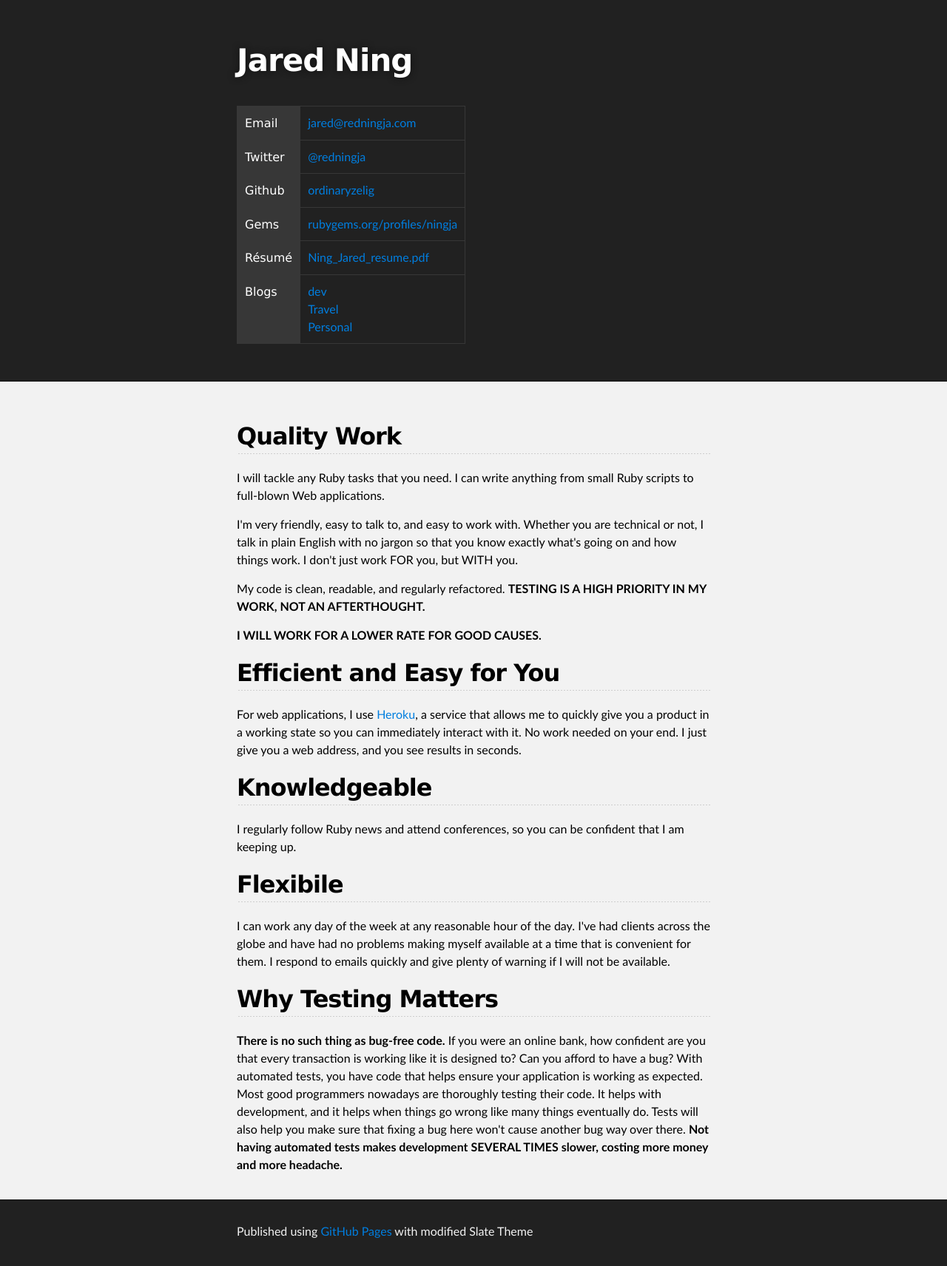
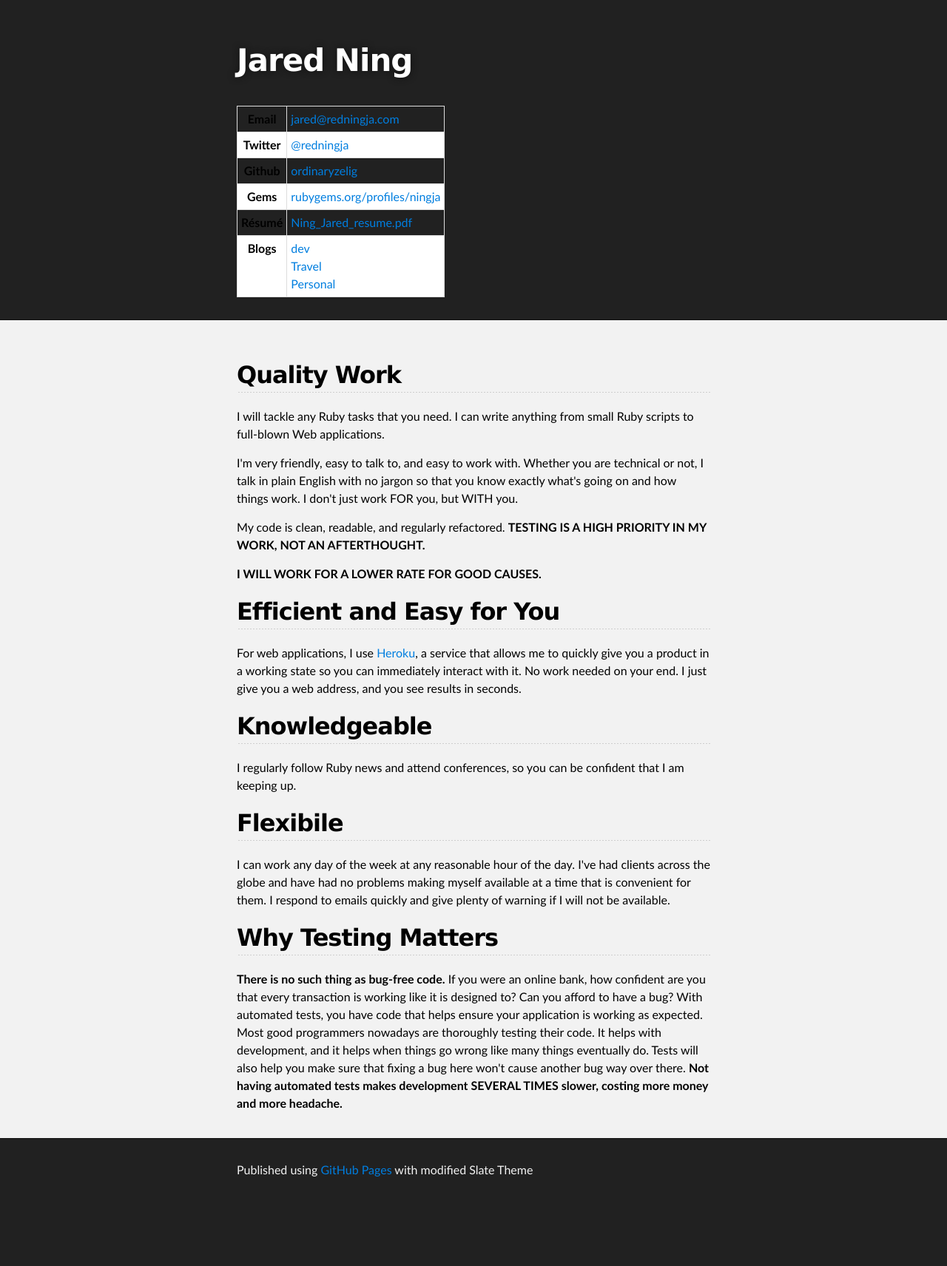
Before and after one commit to ordinaryzelig/ordinaryzelig.github.com, a Jekyll site: the page built from index.html, in a window 1280 px wide. Shown: the whole page at 74% size. Built offline with Jekyll 4.4.1, drawn with Linux system fonts in a browser that asks for light colours; after the commit the page ends 1629 px from its top, so only the background shows below that.

Commit message:
Edit CSS for gists.

```diff
--- a/_layouts/post.html
+++ b/_layouts/post.html
@@ -7,7 +7,9 @@
 
 {% if page.gist_id %}
 
-  <script src="https://gist.github.com/{{ page.gist_id }}.js"></script>
+  <div id="gist">
+    <script src="https://gist.github.com/{{ page.gist_id }}.js"></script>
+  </div>
 
   <div id="gist-comments-note">
     Comments can be seen/added on the gist page on github.
--- a/stylesheets/stylesheet.css
+++ b/stylesheets/stylesheet.css
@@ -96,34 +96,6 @@
   border: 1px solid #ebebeb;
   box-shadow: 0 0 5px #ebebeb; }
 
-pre, code {
-  color: #222222;
-  background-color: white;
-  font-family: Monaco, "Bitstream Vera Sans Mono", "Lucida Console", Terminal, monospace;
-  font-size: 14px;
-  border-top-left-radius: 2px;
-  border-top-right-radius: 2px;
-  border-bottom-left-radius: 2px;
-  border-bottom-right-radius: 2px;
-  border-top-left-radius: 2px;
-  border-bottom-left-radius: 2px;
-  border-top-right-radius: 2px;
-  border-bottom-right-radius: 2px; }
-
-pre {
-  padding: 10px;
-  box-shadow: 0, 0, 10px, rgba(0, 0, 0, 0.1);
-  overflow: auto; }
-
-code {
-  padding: 3px;
-  margin: 0 3px;
-  box-shadow: 0, 0m 10pxm rgba(0, 0, 0, 0.1); }
-
-pre code {
-  display: block;
-  box-shadow: none; }
-
 blockquote {
   color: #666666;
   margin-bottom: 20px;
@@ -152,21 +124,6 @@
   margin-bottom: 5px;
   border: none;
   background: url("../images/bg_hr.png") repeat-x center; }
-
-table {
-  border: 1px solid #373737;
-  margin-bottom: 20px;
-  text-align: left; }
-
-th {
-  font-family: "Lucida Grande", "Helvetica Neue", Helvetica, Arial, sans-serif;
-  padding: 10px;
-  background: #373737;
-  color: white; }
-
-td {
-  padding: 10px;
-  border: 1px solid #373737; }
 
 form {
   background: #f2f2f2;
@@ -266,3 +223,41 @@
     margin-bottom: 50px; }
     dl#trips dd li {
       text-indent: -20px; }
+
+#gist pre, #gist code {
+  color: #222222;
+  font-family: Monaco, "Bitstream Vera Sans Mono", "Lucida Console", Terminal, monospace;
+  font-size: 14px;
+  border-top-left-radius: 2px;
+  border-top-right-radius: 2px;
+  border-bottom-left-radius: 2px;
+  border-bottom-right-radius: 2px;
+  border-top-left-radius: 2px;
+  border-bottom-left-radius: 2px;
+  border-top-right-radius: 2px;
+  border-bottom-right-radius: 2px; }
+#gist pre {
+  border: 1px solid #cccccc;
+  background-color: white;
+  padding: 10px;
+  box-shadow: 0, 0, 10px, rgba(0, 0, 0, 0.1);
+  overflow: auto; }
+#gist code {
+  background-color: #eeeeee;
+  border: 1px solid #dddddd;
+  padding: 0 3px 0 3px;
+  margin: 0 3px;
+  box-shadow: 0, 0m 10pxm rgba(0, 0, 0, 0.1); }
+#gist pre code {
+  display: block;
+  box-shadow: none; }
+
+table {
+  border: 1px solid #dddddd; }
+  table tr:nth-child(even) {
+    background-color: white; }
+  table th, table td {
+    padding: 5px;
+    border: 1px solid #dddddd; }
+  table th {
+    font-weight: bold; }
```
Also changed, not shown: sass/stylesheet.sass (+43 -39 lines).
